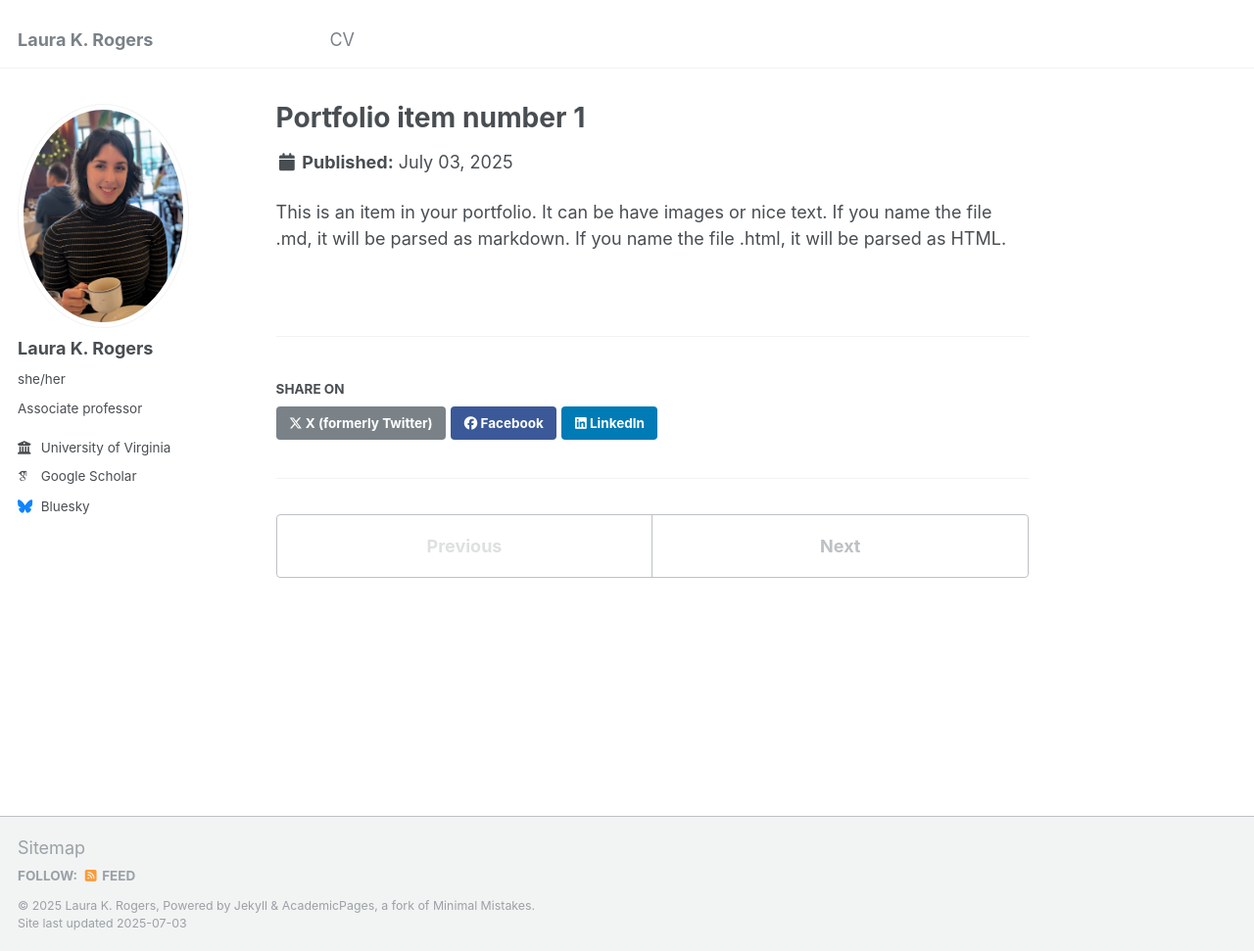
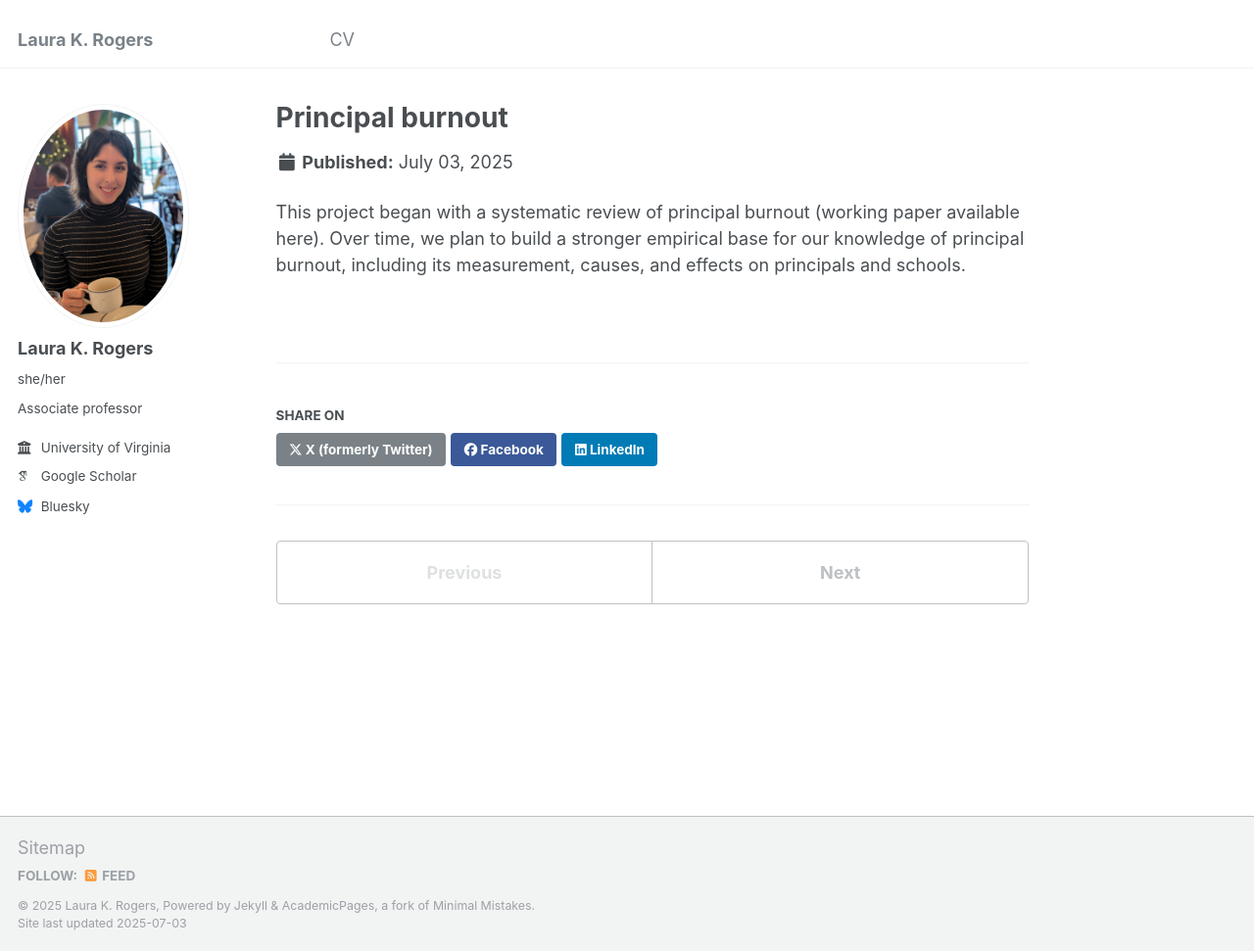
Before and after one commit to lkrogers2/lkrogers2.github.io, a Jekyll site: the page built from _portfolio/portfolio-1.md, in a window 1280 px wide and 971 px high. Shown: the whole window at 98% size. Built offline with Jekyll 4.4.1, drawn with Linux system fonts in a browser that asks for light colours; some web fonts are replaced.

Commit message:
Update portfolio-1.md
Changing to principal burnout project

```diff
--- a/_portfolio/portfolio-1.md
+++ b/_portfolio/portfolio-1.md
@@ -1,7 +1,7 @@
 ---
-title: "Portfolio item number 1"
-excerpt: "Short description of portfolio item number 1<br/><img src='/images/500x300.png'>"
+title: "Principal burnout"
+excerpt: "Understanding how school principals experience occupational burnout, its effects on principals and schools, and what can be done to prevent it.<br/><img src='/images/500x300.png'>"
 collection: portfolio
 ---
 
-This is an item in your portfolio. It can be have images or nice text. If you name the file .md, it will be parsed as markdown. If you name the file .html, it will be parsed as HTML.
+This project began with a systematic review of principal burnout (working paper available here). Over time, we plan to build a stronger empirical base for our knowledge of principal burnout, including its measurement, causes, and effects on principals and schools.
```
